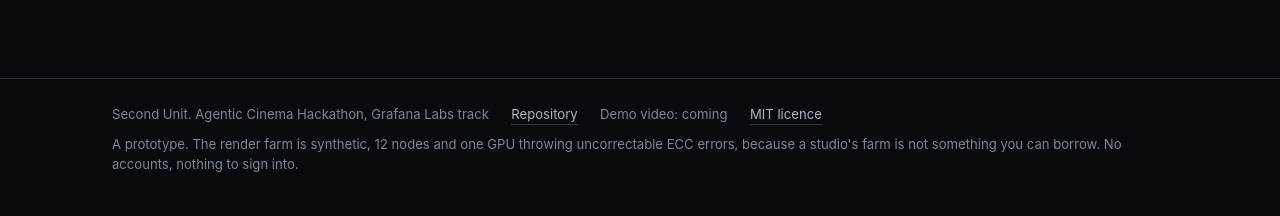
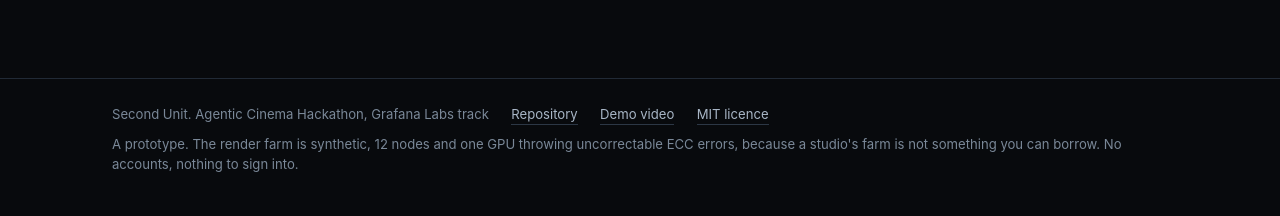
Before and after one commit to akolliy1/second-unit, a FastAPI app: page / in a window 1280 px wide. Shown: the part 4152-4368 px from the top of the page. Run offline with FastAPI, Linux system fonts and the light colour scheme; data that the repository does not hold is empty.

Commit message:
Wire the third demo-video placeholder in the footer
Two of three were replaced last time. The check that reported "0 placeholders left" grepped
for the exact string "Demo video coming", and this one reads "Demo video: coming" one line
away, so the colon was enough to hide it. Searching for one spelling of a concept is how a
check passes while the page still says the wrong thing.

The replacement check now looks for the concept, coming/soon/tbd/placeholder/todo, in any
text node rather than for a phrase I happened to remember writing.

```diff
--- a/03-prototype/web/templates/landing.html
+++ b/03-prototype/web/templates/landing.html
@@ -616,7 +616,7 @@
   <div class="lwrap lfoot-in">
     <span>Second Unit. Agentic Cinema Hackathon, Grafana Labs track</span>
     <a href="https://github.com/akolliy1/second-unit" rel="noopener">Repository</a>
-    <span>Demo video: coming</span>
+    <a href="https://youtu.be/hxLdecRc7QM" rel="noopener">Demo video</a>
     <a href="https://github.com/akolliy1/second-unit/blob/main/LICENSE" rel="noopener">MIT licence</a>
     <span class="honest">A prototype. The render farm is synthetic, 12 nodes and one GPU
       throwing uncorrectable ECC errors, because a studio's farm is not something you can
```
